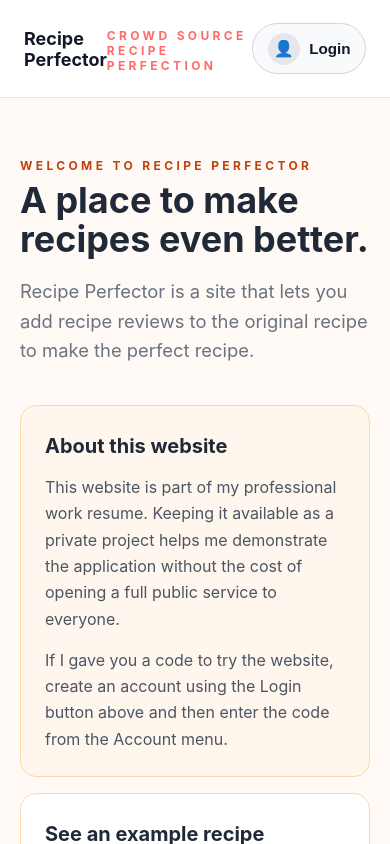
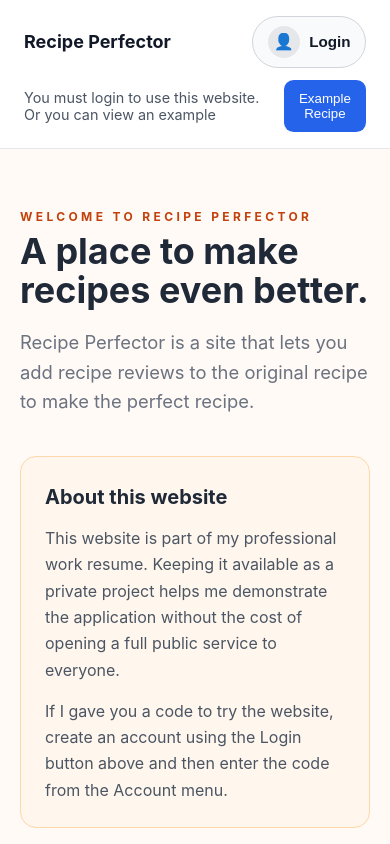
Before and after one commit to RecipePerfector/recipeperfector, an Angular app: page / in a window 390 px wide. Shown: the top 844 px of the page. Built offline with nearby package versions, Linux system fonts and the light colour scheme.

Commit message:
Search bar when logged in

```diff
--- a/src/app/modules/recipe-home/recipe-home.component.html
+++ b/src/app/modules/recipe-home/recipe-home.component.html
@@ -22,12 +22,7 @@
   </section>
 
   <section class="example-panel" aria-labelledby="example-heading">
-    <div class="example-header">
-      <h2 id="example-heading">See an example recipe perfected</h2>
-      <app-recipe-button btnClass="primary-btn" type="button" (pressed)="openExampleRecipe()">
-        Example Recipe Creator
-      </app-recipe-button>
-    </div>
+    <h2 id="example-heading">See an example recipe perfected</h2>
     <p>
       See how this website handles a real recipe from the popular recipe
       website
--- a/src/app/modules/recipe-home/recipe-home.component.ts
+++ b/src/app/modules/recipe-home/recipe-home.component.ts
@@ -1,26 +1,11 @@
-import { Component, inject } from '@angular/core';
-import { Router } from '@angular/router';
-import { RecipeButtonComponent } from '../../shared/recipe-button/recipe-button.component';
-import { ApiService } from '../../services/api/api.service';
-import { UserService } from '../../services/user/user.service';
+import { Component } from '@angular/core';
 
 @Component({
   selector: 'app-recipe-home',
   standalone: true,
-  imports: [RecipeButtonComponent],
+  imports: [],
   templateUrl: './recipe-home.component.html',
   styleUrl: './recipe-home.component.css'
 })
 export class RecipeHomeComponent {
-  private router = inject(Router);
-  private api = inject(ApiService);
-  private userService = inject(UserService);
-
-  openExampleRecipe(): void {
-    this.router.navigate(['/recipe']);
-    this.api.callAPIGet('/api/users/me', this.userService.getAuthToken() ?? undefined).then((response: any) => {
-      console.log('me response: ');
-      console.log(response);
-    });
-  }
 }
--- a/src/app/shared/auth-shell/auth-shell.component.css
+++ b/src/app/shared/auth-shell/auth-shell.component.css
@@ -17,13 +17,138 @@
   color: #111827;
 }
 
-.eyebrow {
-  text-transform: uppercase;
-  letter-spacing: 0.28em;
-  font-size: 0.75rem;
+.recipe-access-controls {
+  display: flex;
+  align-items: center;
+  gap: 0.75rem;
+  flex: 1 1 32rem;
+  min-width: 0;
+  max-width: 48rem;
+  margin: 0 1.5rem;
+}
+
+.recipe-search-wrapper {
+  display: flex;
+  align-items: center;
+  flex: 1 1 auto;
+  min-width: 0;
+}
+
+.example-recipe-button {
+  flex: 0 0 auto;
+  white-space: nowrap;
+}
+
+.logged-out-access {
+  display: flex;
+  align-items: center;
+  gap: 0.75rem;
+  flex: 1 1 auto;
+  min-width: 0;
+}
+
+.login-required-message {
+  flex: 0 1 auto;
+  min-width: 0;
+  color: #4b5563;
+  font-size: 0.9rem;
+}
+
+.recipe-search {
+  position: relative;
+  display: flex;
+  align-items: center;
+  flex: 1 1 32rem;
+  min-width: 0;
+}
+
+.recipe-search input {
+  box-sizing: border-box;
+  width: 100%;
+  padding: 0.65rem 0.8rem;
+  border: 1px solid #d1d5db;
+  border-right: 0;
+  border-radius: 0.6rem 0 0 0.6rem;
+  color: #111827;
+  font: inherit;
+}
+
+.recipe-search-hint {
+  position: absolute;
+  top: 50%;
+  left: 0.8rem;
+  max-width: calc(100% - 3.75rem);
+  overflow: hidden;
+  color: #6b7280;
+  line-height: 1.2;
+  pointer-events: none;
+  text-overflow: ellipsis;
+  transform: translateY(-50%);
+  white-space: nowrap;
+}
+
+.recipe-search:focus-within .recipe-search-hint,
+.recipe-search input:not(:placeholder-shown) ~ .recipe-search-hint {
+  display: none;
+}
+
+.recipe-search input:focus {
+  border-color: #c2410c;
+  outline: 2px solid #fed7aa;
+  outline-offset: 1px;
+}
+
+.recipe-search-button {
+  display: grid;
+  flex: 0 0 2.75rem;
+  width: 2.75rem;
+  height: 2.75rem;
+  padding: 0.65rem;
+  place-items: center;
+  border: 1px solid #c2410c;
+  border-radius: 0 0.6rem 0.6rem 0;
+  background: #c2410c;
+  color: #fff;
+  cursor: pointer;
+}
+
+.recipe-search-button:hover,
+.recipe-search-button:focus-visible {
+  background: #9a3412;
+  outline: 2px solid #fed7aa;
+  outline-offset: 1px;
+}
+
+.recipe-search-button svg {
+  width: 100%;
+  height: 100%;
+  fill: none;
+  stroke: currentColor;
+  stroke-linecap: round;
+  stroke-linejoin: round;
+  stroke-width: 2;
+}
+
+.recipe-search-error {
+  flex: 0 0 auto;
+  margin-left: 0.75rem;
+  color: #b91c1c;
+  font-size: 0.8rem;
+  font-style: italic;
   font-weight: 700;
-  color: #ff6b6b;
-  margin-bottom: 0.5rem;
+  line-height: 1.2;
+}
+
+.visually-hidden {
+  position: absolute;
+  width: 1px;
+  height: 1px;
+  padding: 0;
+  margin: -1px;
+  overflow: hidden;
+  clip: rect(0, 0, 0, 0);
+  white-space: nowrap;
+  border: 0;
 }
 
 .user-avatar {
@@ -54,6 +179,33 @@
 
 .account-menu-container {
   position: relative;
+}
+
+@media (max-width: 600px) {
+  .app-header {
+    flex-wrap: wrap;
+    gap: 0.75rem;
+  }
+
+  .recipe-access-controls {
+    order: 3;
+    flex-basis: 100%;
+    max-width: none;
+    margin: 0;
+    flex-wrap: wrap;
+  }
+
+  .example-recipe-button {
+    margin-left: 0;
+  }
+
+  .logged-out-access {
+    flex: 1 1 100%;
+  }
+
+  .recipe-search-error {
+    max-width: 10rem;
+  }
 }
 
 .login-dialog-backdrop {
--- a/src/app/shared/auth-shell/auth-shell.component.html
+++ b/src/app/shared/auth-shell/auth-shell.component.html
@@ -1,6 +1,56 @@
 <header class="app-header">
   <div class="brand">Recipe Perfector</div>
-  <p class="eyebrow">Crowd Source Recipe Perfection</p>
+  <div class="recipe-access-controls">
+    @if (isLoggedIn) {
+      <div class="recipe-search-wrapper">
+        <div class="recipe-search">
+          <label class="visually-hidden" for="recipe-search-input">Allrecipes.com recipe link</label>
+          <input
+            id="recipe-search-input"
+            type="url"
+            placeholder=" "
+            [(ngModel)]="recipeSearchValue"
+            [attr.aria-invalid]="isRecipeSearchInvalid()"
+            [attr.aria-describedby]="isRecipeSearchInvalid() ? 'recipe-search-error' : null"
+          />
+          <span class="recipe-search-hint" aria-hidden="true">
+            Enter an <strong>allrecipes.com</strong> recipe link to perfect
+          </span>
+          <button class="recipe-search-button" type="button" aria-label="Search recipe link" title="Search">
+            <svg viewBox="0 0 24 24" aria-hidden="true" focusable="false">
+              <circle cx="11" cy="11" r="6.5"></circle>
+              <path d="m16 16 5 5"></path>
+            </svg>
+          </button>
+        </div>
+        @if (isRecipeSearchInvalid()) {
+          <span id="recipe-search-error" class="recipe-search-error" role="alert">
+            Recipe must include allrecipes.com
+          </span>
+        }
+      </div>
+    } @else {
+      <div class="logged-out-access">
+        <span class="login-required-message">You must login to use this website. Or you can view an example</span>
+        <app-recipe-button
+          btnClass="primary-btn example-recipe-button"
+          type="button"
+          (pressed)="openExampleRecipe()"
+        >
+          Example Recipe
+        </app-recipe-button>
+      </div>
+    }
+    @if (isLoggedIn) {
+      <app-recipe-button
+        btnClass="primary-btn example-recipe-button"
+        type="button"
+        (pressed)="openExampleRecipe()"
+      >
+        Example Recipe
+      </app-recipe-button>
+    }
+  </div>
   <div class="account-menu-container" #accountMenuContainer>
     <app-recipe-button btnClass="user-menu" type="button" (pressed)="isLoggedIn ? toggleAccountMenu() : openLoginDialog()" [attr.aria-expanded]="isLoggedIn ? isAccountMenuOpen : null" aria-haspopup="menu">
     <span class="user-avatar" aria-hidden="true">
--- a/src/app/shared/auth-shell/auth-shell.component.ts
+++ b/src/app/shared/auth-shell/auth-shell.component.ts
@@ -35,6 +35,7 @@ export class AuthShellComponent {
   isSigningIn = false;
   userImageUrl = '';
   isAccountMenuOpen = false;
+  recipeSearchValue = '';
   /** Explains why the dialog was opened (e.g. a page that requires login). */
   loginPromptText = '';
 
@@ -55,6 +56,11 @@ export class AuthShellComponent {
     return this.userService.getUsername() ?? 'Account';
   }
 
+  isRecipeSearchInvalid(): boolean {
+    const value = this.recipeSearchValue.trim().toLowerCase();
+    return value.length > 0 && !value.includes('www.allrecipes.com');
+  }
+
   openLoginDialog(): void {
     this.isLoginDialogOpen = true;
   }
@@ -66,6 +72,10 @@ export class AuthShellComponent {
   openRecipes(): void {
     this.isAccountMenuOpen = false;
     void this.router.navigate(['/recipes']);
+  }
+
+  openExampleRecipe(): void {
+    void this.router.navigate(['/recipe']);
   }
 
   @HostListener('document:click', ['$event'])
```
